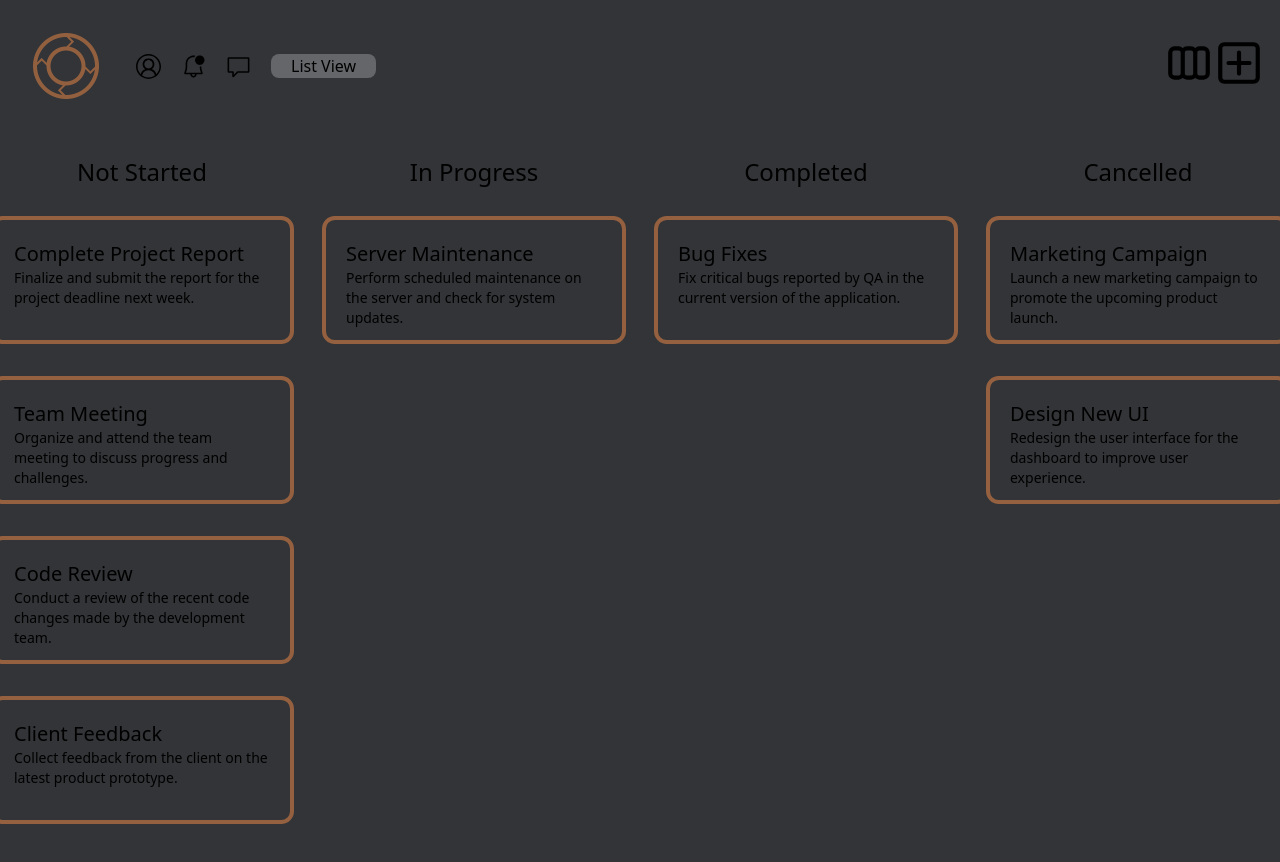
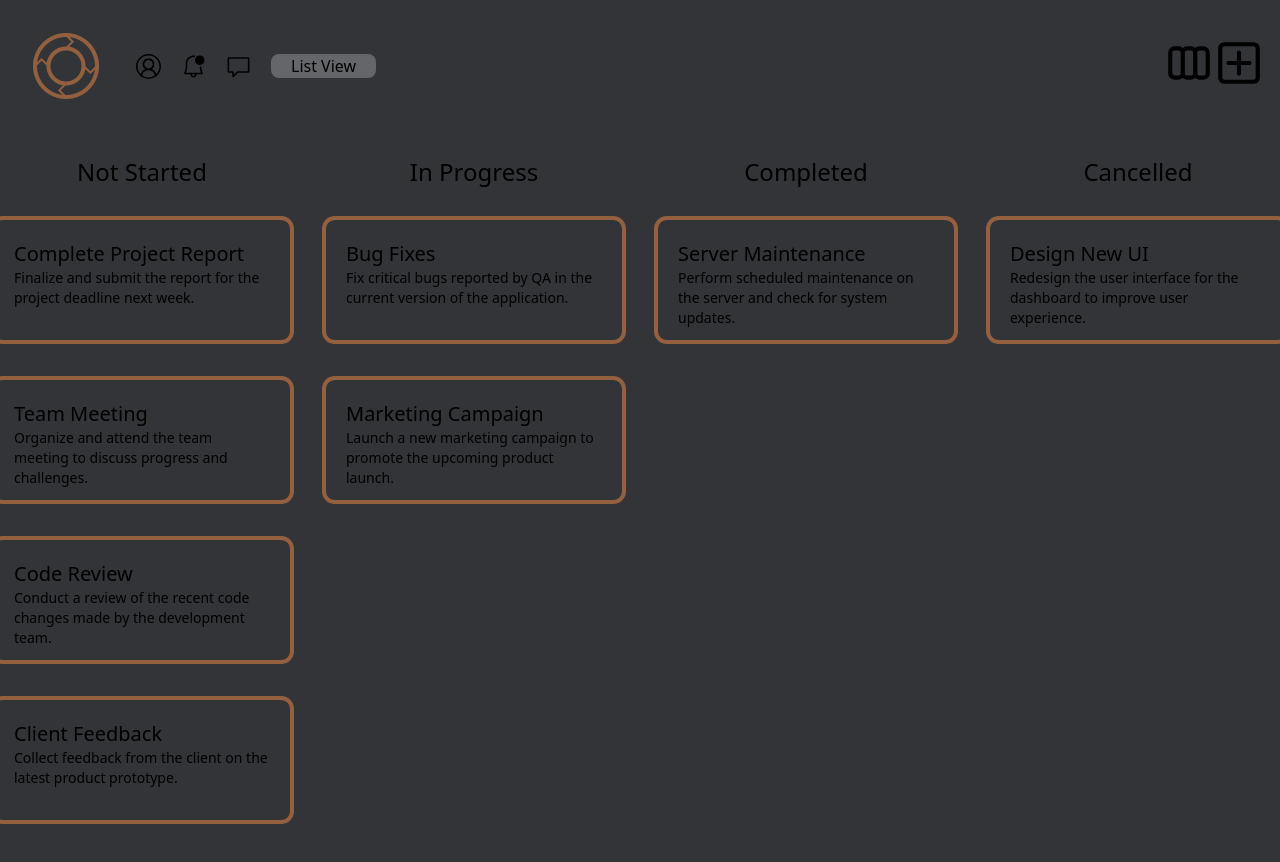
Before and after one commit to ThadsMen/vonmigs-todos, a React (Vite) app: page / in a window 1280 px wide. Shown: the top 862 px of the page. Built offline with nearby package versions, Linux system fonts and the light colour scheme; data requests are answered from the project's data file.

Commit message:
set up initial empty and loading states

```diff
--- a/db.json
+++ b/db.json
@@ -36,7 +36,7 @@
       "id": "5",
       "title": "Server Maintenance",
       "description": "Perform scheduled maintenance on the server and check for system updates.",
-      "status": "In Progress",
+      "status": "Completed",
       "assignedTo": "Thadeus Meneses",
       "dueDate": "2025-01-07T17:00:00Z"
     },
@@ -44,7 +44,7 @@
       "id": "6",
       "title": "Bug Fixes",
       "description": "Fix critical bugs reported by QA in the current version of the application.",
-      "status": "Completed",
+      "status": "In Progress",
       "assignedTo": "Thadeus Meneses",
       "dueDate": "2025-01-07T17:00:00Z"
     },
@@ -52,7 +52,7 @@
       "id": "7",
       "title": "Marketing Campaign",
       "description": "Launch a new marketing campaign to promote the upcoming product launch.",
-      "status": "Cancelled",
+      "status": "In Progress",
       "assignedTo": "Thadeus Meneses",
       "dueDate": "2025-01-07T17:00:00Z"
     },
--- a/src/App.jsx
+++ b/src/App.jsx
@@ -4,19 +4,31 @@ import KanbanViewContainer from './components/boards/kanban/KanbanViewContainer'
 import { getSections, getTasks, updateTask } from './services/apiService'
 import Header from './components/Header'
 
+// Sleep utility function
+const sleep = (ms) => new Promise((resolve) => setTimeout(resolve, ms))
+
 function App() {
   const [isKanbanView, setIsKanbanView] = useState(true)
   const [tasks, setTasks] = useState([])
   const [sectionsData, setSectionsData] = useState({})
+  const [isLoading, setIsLoading] = useState(true)
+  const [error, setError] = useState(null)
 
   // Fetch tasks and sections data on initial render
   useEffect(() => {
     const setup = async () => {
+      try {
         const tasks = await getTasks()
+        await sleep(1000)
         setTasks(tasks)
-
         const sectionsData = await initializeSectionsData(tasks)
         setSectionsData(sectionsData)
+      } catch (error) {
+        console.log('Error fetching tasks or sections:', error)
+        setError(true)
+      } finally {
+        setIsLoading(false)
+      }
     }
     setup()
   }, [])
@@ -66,8 +78,21 @@ function App() {
   const handleToggle = () => {
     setIsKanbanView((prevState) => !prevState)
   }
+
   return (
-    <div>
+    <>
+      {isLoading && (
+        <div className="flex h-screen items-center justify-center">
+          <div className="h-24 w-24 animate-spin rounded-full border-4 border-[#94603F]  border-t-transparent"></div>
+        </div>
+      )}
+      {error && (
+        <div className="mx-auto w-full max-w-sm p-4">
+          <p className="text-red-600">Error fetching tasks or sections.</p>
+        </div>
+      )}
+      {!isLoading && !error && (
+        <>
           <Header
             handleToggle={handleToggle}
             isKanbanView={isKanbanView}
@@ -87,7 +112,9 @@ function App() {
               <ListViewContainer />
             )}
           </div>
-    </div>
+        </>
+      )}
+    </>
   )
 }
 
```
Lines whose indentation alone changed are shown as unchanged.
